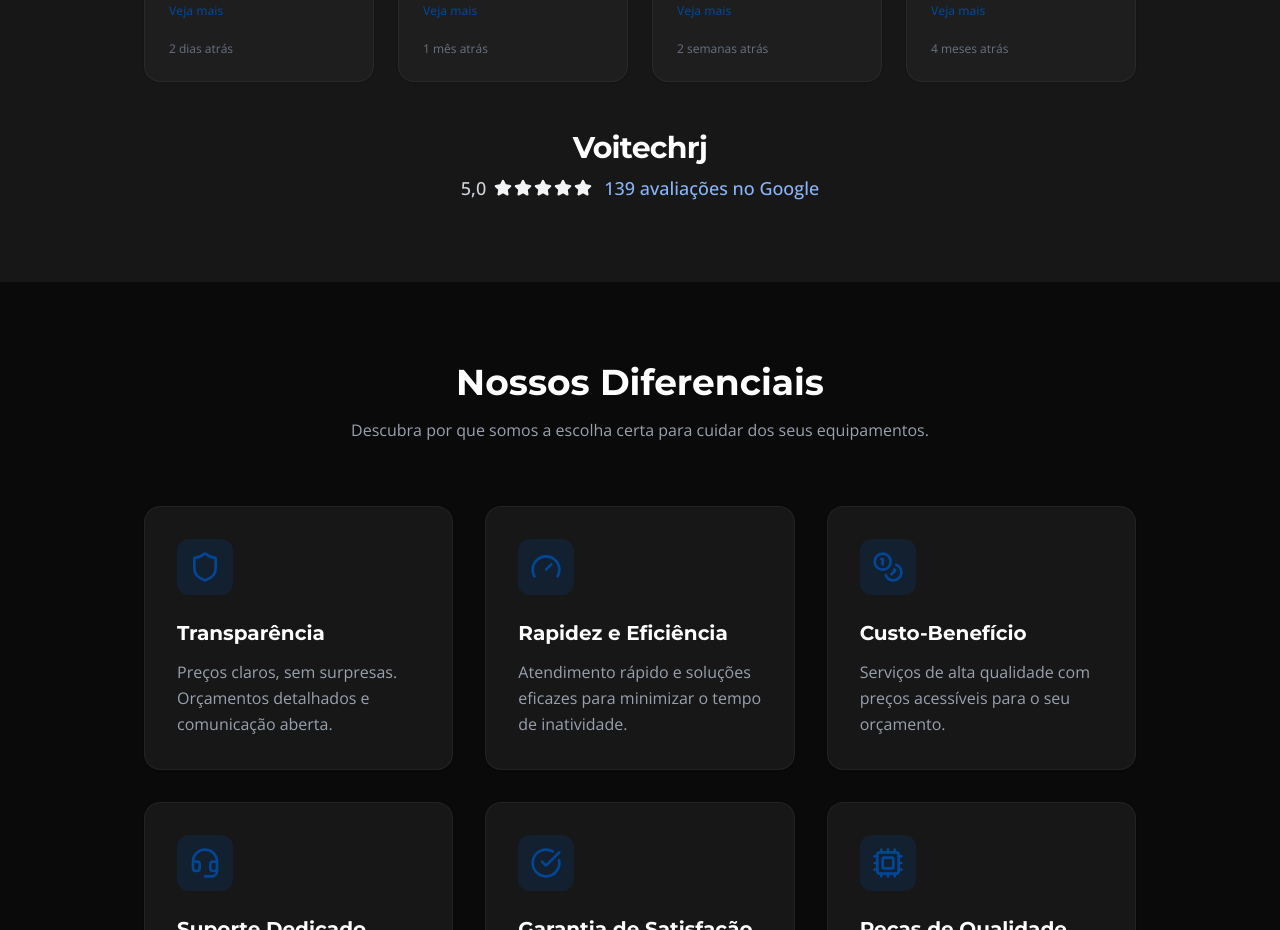
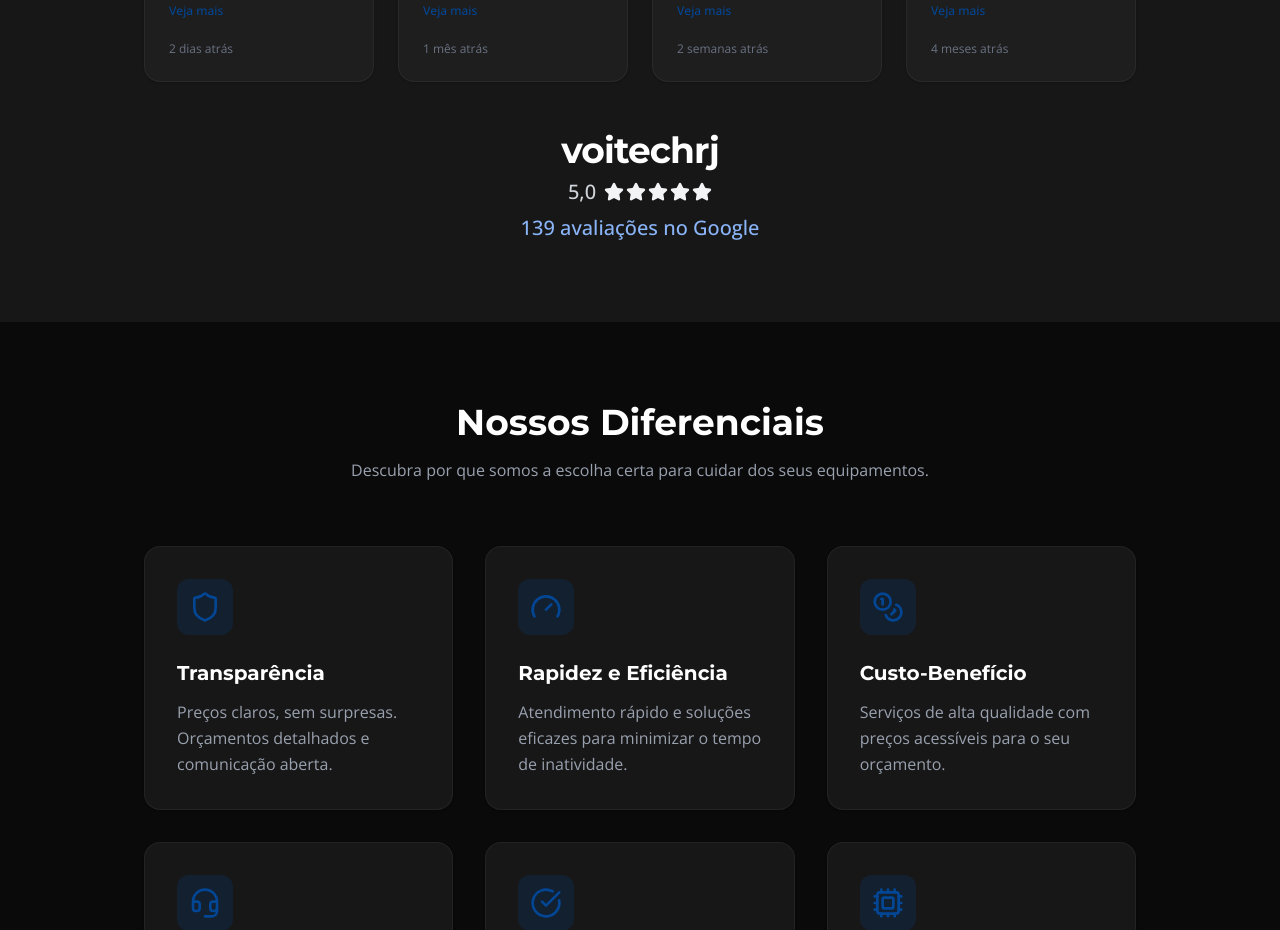
Before and after one commit to voitechrj/voitechrj.github.io, a React (Vite) app: page / in a window 1280 px wide. Shown: the part 1344-2274 px from the top of the page. Built offline with nearby package versions, Linux system fonts and the light colour scheme.

Commit message:
fix: Update asset paths and image referrer policy
Updates relative paths for static assets to ensure correct loading.
Adds `referrerPolicy="no-referrer"` to external images to prevent referrer information leakage and improve privacy and security.

```diff
--- a/index.html
+++ b/index.html
@@ -4,13 +4,13 @@
     <meta charset="UTF-8" />
     <meta name="viewport" content="width=device-width, initial-scale=1.0" />
     <title>voitechrj - Manutenção de Informática</title>
-    <link rel="icon" href="/voitechrj-logo.png" type="image/png" />
+    <link rel="icon" href="voitechrj-logo.png" type="image/png" />
     <link rel="preconnect" href="https://fonts.googleapis.com">
     <link rel="preconnect" href="https://fonts.gstatic.com" crossorigin>
     <link href="https://fonts.googleapis.com/css2?family=Montserrat:wght@400;500;600;700&family=Open+Sans:wght@400;500;600&display=swap" rel="stylesheet">
   </head>
   <body>
     <div id="root"></div>
-    <script type="module" src="/src/main.tsx"></script>
+    <script type="module" src="src/main.tsx"></script>
   </body>
 </html>
--- a/src/components/Benefits.tsx
+++ b/src/components/Benefits.tsx
@@ -55,6 +55,7 @@
                   src="https://images.unsplash.com/photo-1531482615713-2afd69097998?q=80&w=2070&auto=format&fit=crop"
                   alt="Tranquilidade no trabalho"
                   className="relative rounded-2xl shadow-2xl border-4 border-white/10 w-full max-w-md mx-auto grayscale hover:grayscale-0 transition-all duration-500"
+                  referrerPolicy="no-referrer"
                 />
              </motion.div>
           </div>
--- a/src/components/Hero.tsx
+++ b/src/components/Hero.tsx
@@ -114,6 +114,7 @@
                       src={service.image}
                       alt={service.title}
                       className="w-full h-full object-cover transition-transform duration-700 group-hover:scale-110"
+                      referrerPolicy="no-referrer"
                     />
                     <div className="absolute inset-0 bg-gradient-to-t from-black/90 via-black/50 to-transparent"></div>
                   </div>
--- a/src/components/Logo.tsx
+++ b/src/components/Logo.tsx
@@ -4,9 +4,10 @@
   return (
     <div className="relative w-12 h-12 rounded-full overflow-hidden border-2 border-white/10 shadow-lg bg-black flex items-center justify-center">
       <img
-        src="/voitechrj-logo.png"
+        src="voitechrj-logo.png"
         alt="voitechrj Logo"
         className="w-full h-full object-cover"
+        referrerPolicy="no-referrer"
       />
     </div>
   );
--- a/src/components/SocialProof.tsx
+++ b/src/components/SocialProof.tsx
@@ -121,30 +121,30 @@
           ))}
         </div>
 
-        <div className="mt-12 flex flex-col items-center justify-center text-center select-none">
-          <h3 className="text-white text-3xl font-bold mb-2 font-display tracking-tight">Voitechrj</h3>
-          <div className="flex flex-wrap items-center justify-center gap-x-3 gap-y-1 text-lg">
-            <div className="flex items-center gap-2">
+        <div className="mt-12 flex flex-col items-center justify-center text-center select-none space-y-2">
+          <h3 className="text-white text-4xl font-bold font-display tracking-tight">voitechrj</h3>
+
+          <div className="flex items-center justify-center gap-2 text-xl">
             <span className="text-gray-300 font-medium">5,0</span>
             <div className="flex text-white-400 gap-0.5">
-                <Star size={18} fill="currentColor" />
-                <Star size={18} fill="currentColor" />
-                <Star size={18} fill="currentColor" />
-                <Star size={18} fill="currentColor" />
-                <Star size={18} fill="currentColor" />
+              <Star size={20} fill="currentColor" />
+              <Star size={20} fill="currentColor" />
+              <Star size={20} fill="currentColor" />
+              <Star size={20} fill="currentColor" />
+              <Star size={20} fill="currentColor" />
             </div>
           </div>
+
           <a
             href="https://www.google.com.br/search?q=Voitechrj&ludocid=11424479023818913990&lsig=AB86z5UapBfcaAyfAOMLey7SV1XN#lkt=LocalPoiReviews&lpg=cid:CgIgAQ%3D%3D&lrd=0x97013146222ed5:0x9e8be72486a0b8c6,1,,,"
             target="_blank"
             rel="noopener noreferrer"
-              className="text-[#8ab4f8] hover:underline font-medium focus:outline-none"
+            className="text-[#8ab4f8] hover:underline text-xl font-medium focus:outline-none"
           >
             139 avaliações no Google
           </a>
         </div>
       </div>
-      </div>
     </section>
   );
 }
```
Lines whose indentation alone changed are shown as unchanged.
